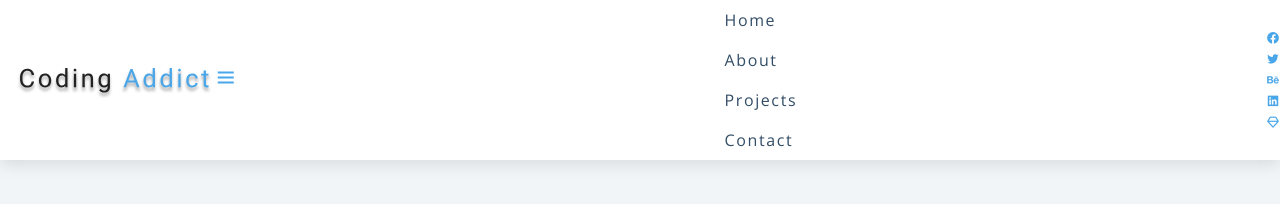
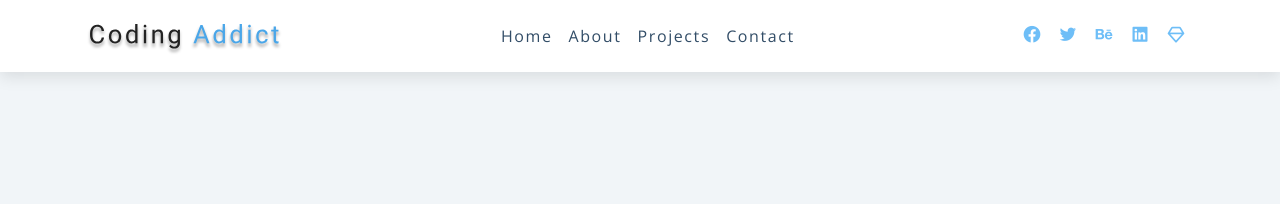
Before and after one commit to dev-ransom/responsive-navbar, a plain HTML site: page index.html in a window 1280 px wide. Drawn offline with nearby package versions, Linux system fonts and the light colour scheme.

Commit message:
added javaScript for toggle

```diff
--- a/index.css
+++ b/index.css
@@ -86,12 +86,12 @@ Variables
 
 
 
-.nav-center {
+/* .nav-center {
     display: flex;
     justify-content: space-between;
     align-items: center;
 
- }
+ } */
 
 nav{
     background: var(--clr-white);
@@ -109,6 +109,7 @@ nav{
     color: var(--clr-primary-5);
     border-color:transparent;
     transition: var(--transition);
+    cursor: pointer;
 }
 
 
@@ -137,16 +138,72 @@ nav{
     padding-left: 1.5rem;
 }
 
-ul li a i {
-    color: var(--clr-primary-5);
-}
 
-ul li a i:hover{
-    color: var(--clr-primary-8);
+
+.social-icons{
+    display: none;
 
 }
 
-.social-icons{
+.links{
+    height: 0;
+    overflow: hidden;
+    transition: var(--transition);
+}
+/* toggle class for show links */
+.show-links{
+    height: 10rem;
+}
 
+@media screen and (min-width: 800px) {
+    .nav-center{
+        width: 1140px;
+        display: flex;
+        justify-content: space-between;
+        align-items: center;
+        padding: 1rem;
+        margin: 0 auto;
+    }
 
+    .nav-header{
+       padding: 0;
+    }
+
+    .nav-toggle{
+        display: none;
+    }
+
+    .links{
+        display: flex;
+        height: auto;
+    }
+
+    .links a{
+        padding: 0;
+        margin: 0 0.5rem;
+    }
+
+    .links a:hover{
+        padding: 0;
+        background: transparent;
+    }
+
+    .social-icons{
+        display: flex;
+    }
+
+    .social-icons a{
+        margin: 0 0.5rem;
+    }
+
+    .social-icons a i{
+        color: var(--clr-primary-6);
+        font-size: 20px;
+        transition: var(--transition);
+    }
+
+    .social-icons a i:hover{
+        color: var(--clr-primary-5);
+
+    }
 }
--- a/index.html
+++ b/index.html
@@ -36,5 +36,6 @@
             </ul>
         </article>
     </nav>
+    <script src="./index.js" ></script>
 </body>
 </html>
--- a/index.js
+++ b/index.js
@@ -0,0 +1,30 @@
+// ClassList - shows/gets all classes
+//  Contains - Checks classList for specific class
+//  add - add class
+//  remove - remove class
+//  toggle - toggles class
+
+// get elements using dom
+// get class for the navToggle icon using querySelector
+// get class for the links using querySelector
+// add an event Listener to the navToggle btn
+// use either if statement to check if links.classList.contains('show-links')
+// if it's true links.classList.remove('classList')
+// if it's true links.classList.add('classList');
+// Or use links.classList.toggle(to toggle the targetted class);
+const navToggle = document.querySelector('.nav-toggle');
+const links = document.querySelector('.links');
+
+
+navToggle.addEventListener('click', function(){
+    // console.log(links.classList)
+    // console.log(links.classList.contains('links'))
+    // if(links.classList.contains('show-links')){
+    //     links.classList.remove('show-links');
+    // }
+    // else{
+    //     links.classList.add('show-links');
+    // }
+
+    links.classList.toggle('show-links');
+})
```
